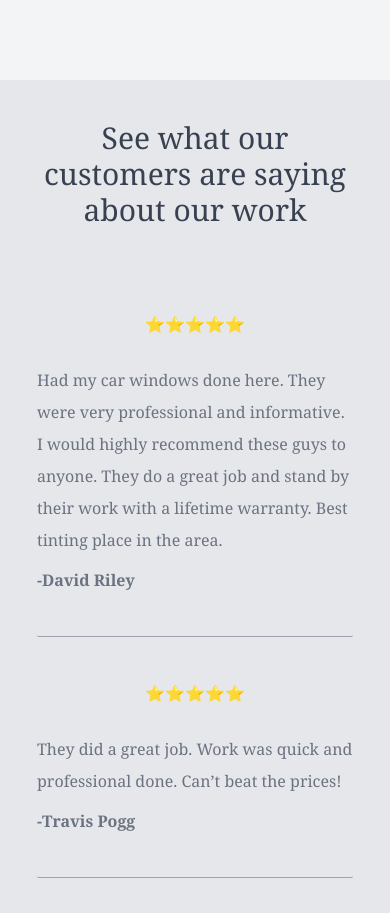
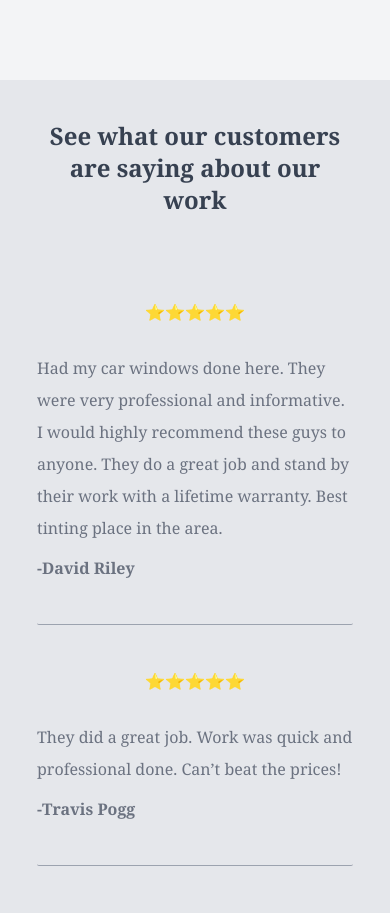
Before and after one commit to Drayved/Tint-Site, a React (Vite) app: page / in a window 390 px wide. Shown: the part 7660-8573 px from the top of the page. Built offline with nearby package versions, Linux system fonts and the light colour scheme.

Commit message:
Update index.css

```diff
--- a/src/index.css
+++ b/src/index.css
@@ -537,4 +537,8 @@ input{
     .info-images{
         @apply h-[30rem] w-[90%];
     }
+
+    .reviews-title{
+        @apply text-2xl font-semibold
+    }
 }
```
